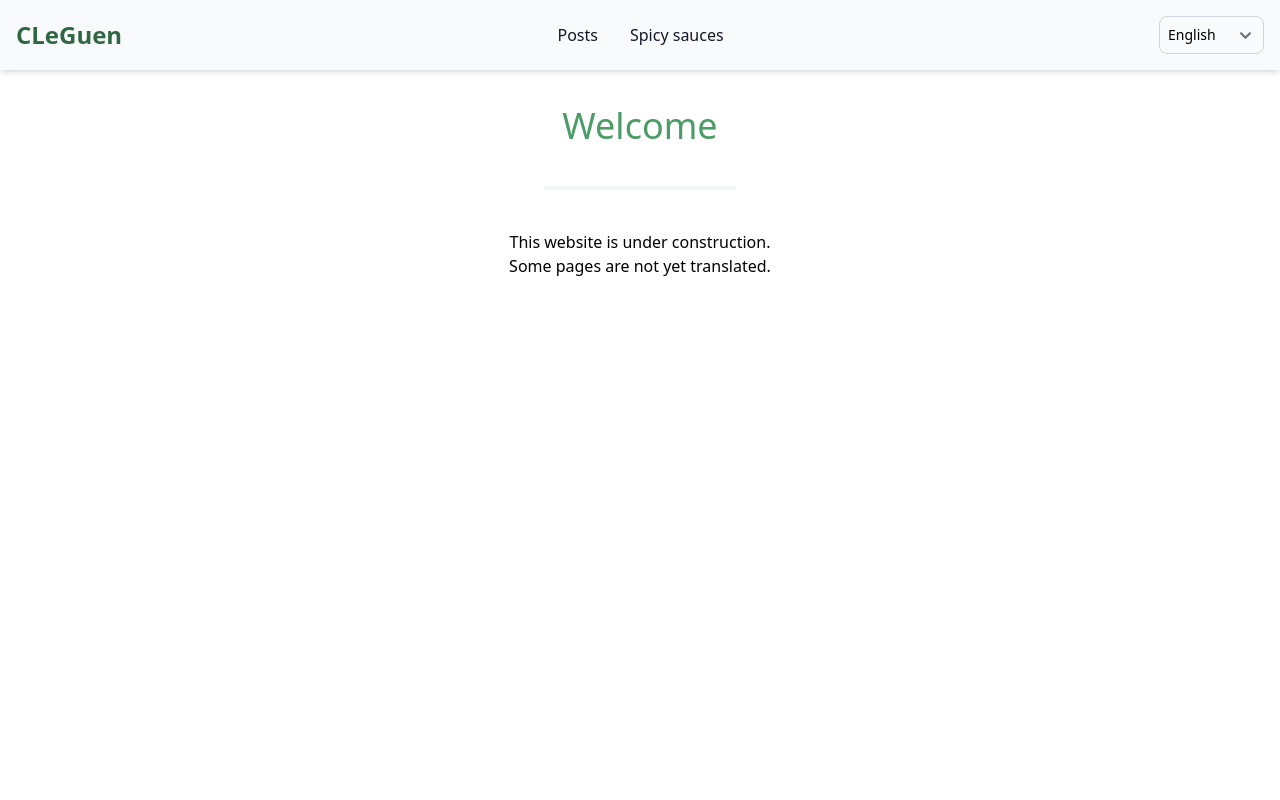
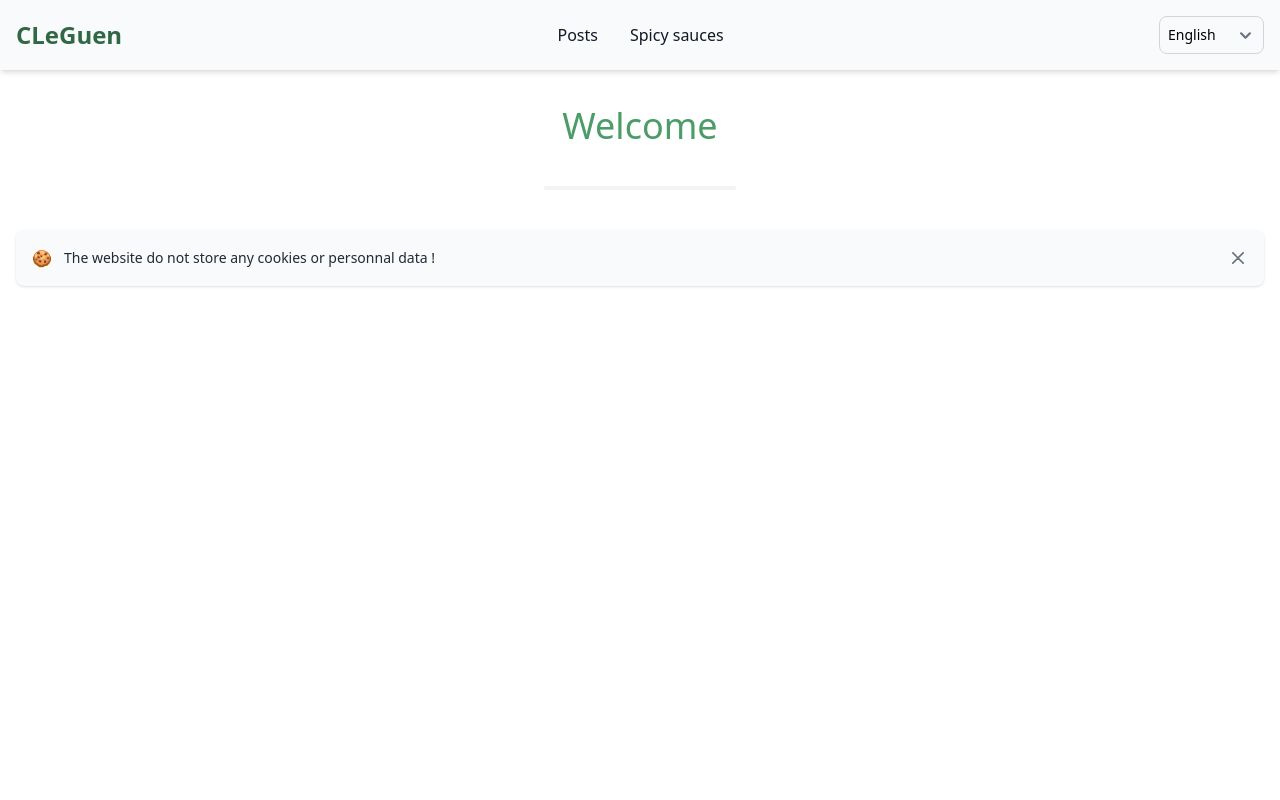
Before and after one commit to CorentinLeGuen/cleguen.com, a Nuxt app: page / in a window 1280 px wide. Shown: the top 800 px of the page. Built offline with nearby package versions, Linux system fonts and the light colour scheme.

Commit message:
:wrench: refacto main page

```diff
--- a/i18n.config.ts
+++ b/i18n.config.ts
@@ -6,6 +6,7 @@ export default defineI18nConfig(() => ({
             welcome: 'Welcome',
             under_construction: 'This website is under construction.',
             contact: 'contact me',
+            cookie_policy: 'The website do not store any cookies or personnal data !',
             under_construction_translate: 'Some pages are not yet translated.',
             all_right_reserved: 'All Rights Reserved.',
             homepage: 'Home',
@@ -70,6 +71,7 @@ export default defineI18nConfig(() => ({
             welcome: 'Bienvenue',
             under_construction: 'Ce site est en cours de construction.',
             contact: 'me contacter',
+            cookie_policy: 'Le site web ne sauvegarde pas de cookies ni vos données personnelles.',
             under_construction_translate: 'La plupart des pages ne sont pas encore traduites en français.',
             all_right_reserved: 'Tous Droits Réservés.',
             homepage: 'Page principale',
--- a/pages/index.vue
+++ b/pages/index.vue
@@ -8,7 +8,22 @@
 
         <hr class="w-48 h-1 mx-auto my-4 bg-gray-100 border-0 rounded md:my-10 dark:bg-gray-700">
 
-        <p class="text-center">{{ $t('under_construction') }}</p>
-        <p class="text-center">{{ $t('under_construction_translate') }}</p>
+        <div id="cookie-policy" class="flex items-center p-4 rounded-lg bg-gray-50 dark:bg-gray-800 shadow" role="alert">
+            <span>🍪</span>
+            <span class="sr-only">Info</span>
+            <div class="ms-3 text-sm font-medium text-gray-800 dark:text-gray-300">
+                {{ $t('cookie_policy') }}
+            </div>
+            <button type="button"
+                class="ms-auto -mx-1.5 -my-1.5 bg-gray-50 text-gray-500 rounded-lg focus:ring-2 focus:ring-gray-400 p-1.5 hover:bg-gray-200 inline-flex items-center justify-center h-8 w-8 dark:bg-gray-800 dark:text-gray-300 dark:hover:bg-gray-700 dark:hover:text-white"
+                data-dismiss-target="#cookie-policy" aria-label="Close">
+                <span class="sr-only">Dismiss</span>
+                <svg class="w-3 h-3" aria-hidden="true" xmlns="http://www.w3.org/2000/svg" fill="none"
+                    viewBox="0 0 14 14">
+                    <path stroke="currentColor" stroke-linecap="round" stroke-linejoin="round" stroke-width="2"
+                        d="m1 1 6 6m0 0 6 6M7 7l6-6M7 7l-6 6" />
+                </svg>
+            </button>
+        </div>
     </div>
 </template>
```
Also changed, not shown: 1 other file (tests, documents, lock files or other folders).
